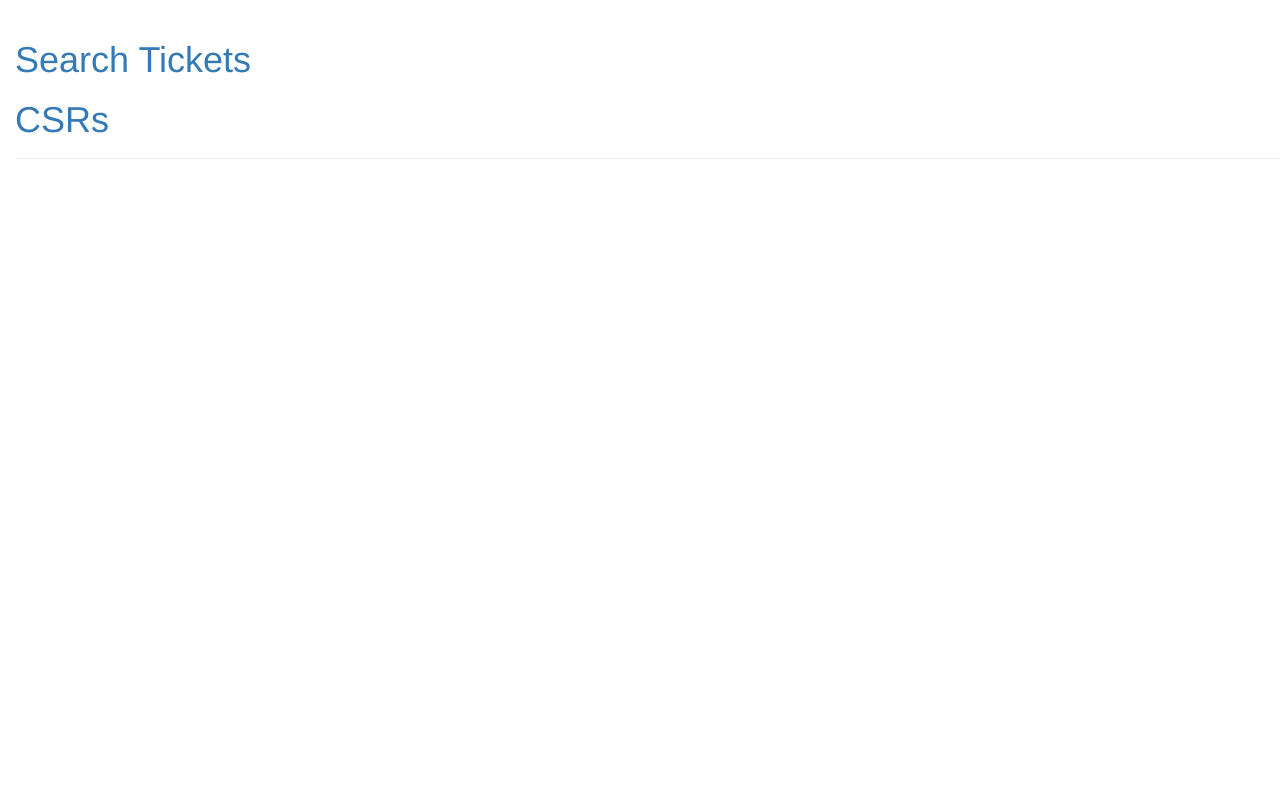
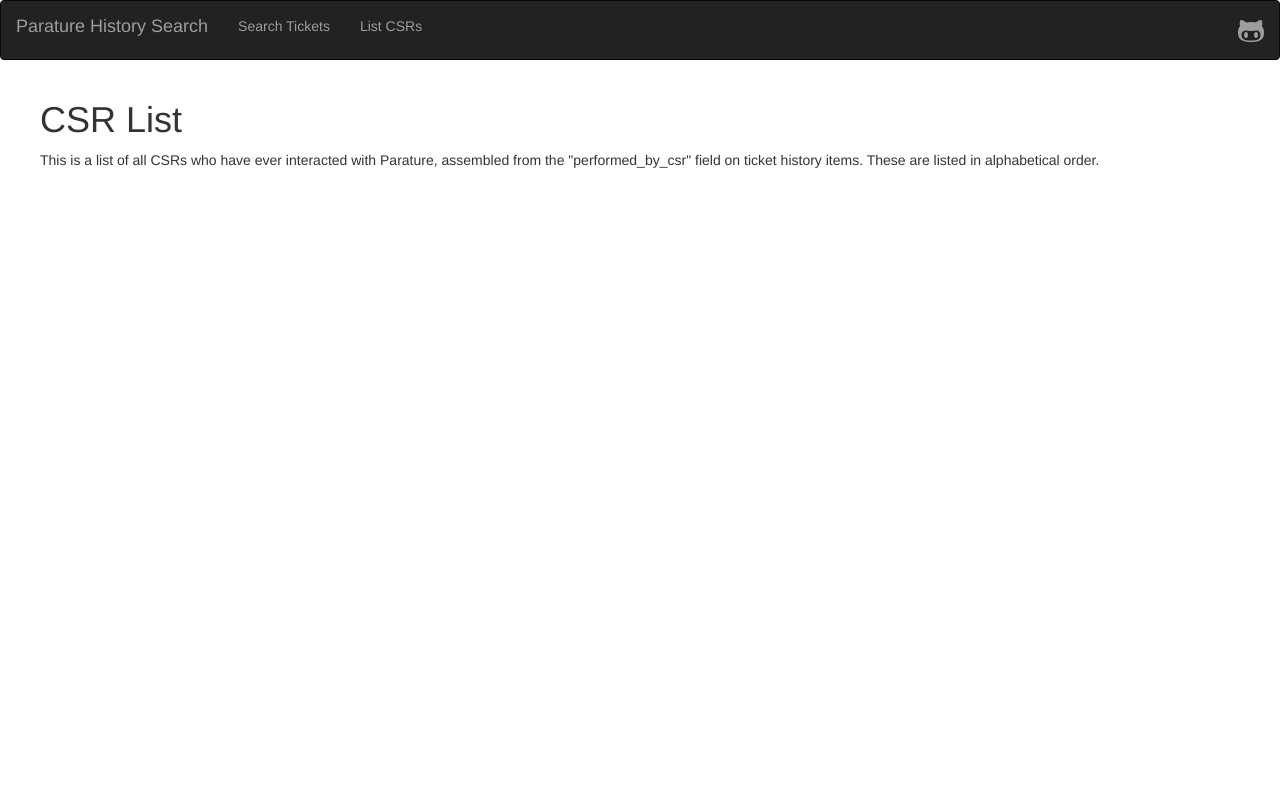
Before and after one commit to lovingawareness/parature-search, a Django app: page /csrs/ in a window 1280 px wide. Run offline with Django 3.2, Linux system fonts and the light colour scheme; data that the repository does not hold is empty; some libraries are stand-ins or nearby versions.

Commit message:
Make the nav bar real purty. :squirrel:

```diff
--- a/parature/static/css/parature.css
+++ b/parature/static/css/parature.css
@@ -1,7 +1,3 @@
-body {
-    padding-left: 15px;
-}
-
 .content {
     margin-left: 40px;
     margin-right: 40px;
--- a/parature/templates/base.html
+++ b/parature/templates/base.html
@@ -2,7 +2,8 @@
 <html>
     <head>
         <title>{% block title %}{% endblock %}</title>
-        <link rel="stylesheet" href="//maxcdn.bootstrapcdn.com/bootstrap/3.2.0/css/bootstrap.min.css">
+        <link rel="stylesheet" href="//maxcdn.bootstrapcdn.com/bootstrap/3.3.7/css/bootstrap.min.css">
+        <link rel="stylesheet" href="https://maxcdn.bootstrapcdn.com/font-awesome/4.7.0/css/font-awesome.min.css">
         <link rel="stylesheet" href="{% static 'css/parature.css' %}">
         <style>
         {% block style %}
@@ -16,14 +17,21 @@
         </script>
     </head>
     <body>
-        <div class="page-header">
-            <h1>
-                <a href="/search">Search Tickets</a>
-            </h1>
-            <h1>
-                <a href="{% url 'csr_list' %}">CSRs</a>
-            </h1>
-        </div>
+        <nav class="navbar navbar-inverse">
+            <div class="container-fluid">
+                <div class="navbar-header">
+                    <a class="navbar-brand" href="/">Parature History Search</a>
+                </div>
+                <ul class="nav navbar-nav">
+                    <li><a href="/search">Search Tickets</a></li>
+                    <li><a href="{% url 'csr_list' %}">List CSRs</a></li>
+                </ul>
+                <ul class="nav navbar-nav navbar-right">
+                    <li><a href="https://github.com/tothebeat/parature-search" target="_blank"><i class="fa fa-github-alt fa-2x" aria-hidden="true"></i>
+                        </a></li>
+                </ul>
+            </div>
+        </nav>
         <div class="content">
             <div class="row">
                 <div class="col-md-12">
--- a/parature/templates/parature/csr_list.html
+++ b/parature/templates/parature/csr_list.html
@@ -1,6 +1,8 @@
 {% extends 'base.html' %}
 
 {% block content %}
+<h1>CSR List</h1>
+<p>This is a list of all CSRs who have ever interacted with Parature, assembled from the "performed_by_csr" field on ticket history items. These are listed in alphabetical order.</p>
 <ol>
 {% for csr in csrs %}
 <li><a href="{% url 'csr_detail' csr=csr %}">{{ csr }}</a></li>
--- a/static/css/parature.css
+++ b/static/css/parature.css
@@ -1,7 +1,3 @@
-body {
-    padding-left: 15px;
-}
-
 .content {
     margin-left: 40px;
     margin-right: 40px;
```
